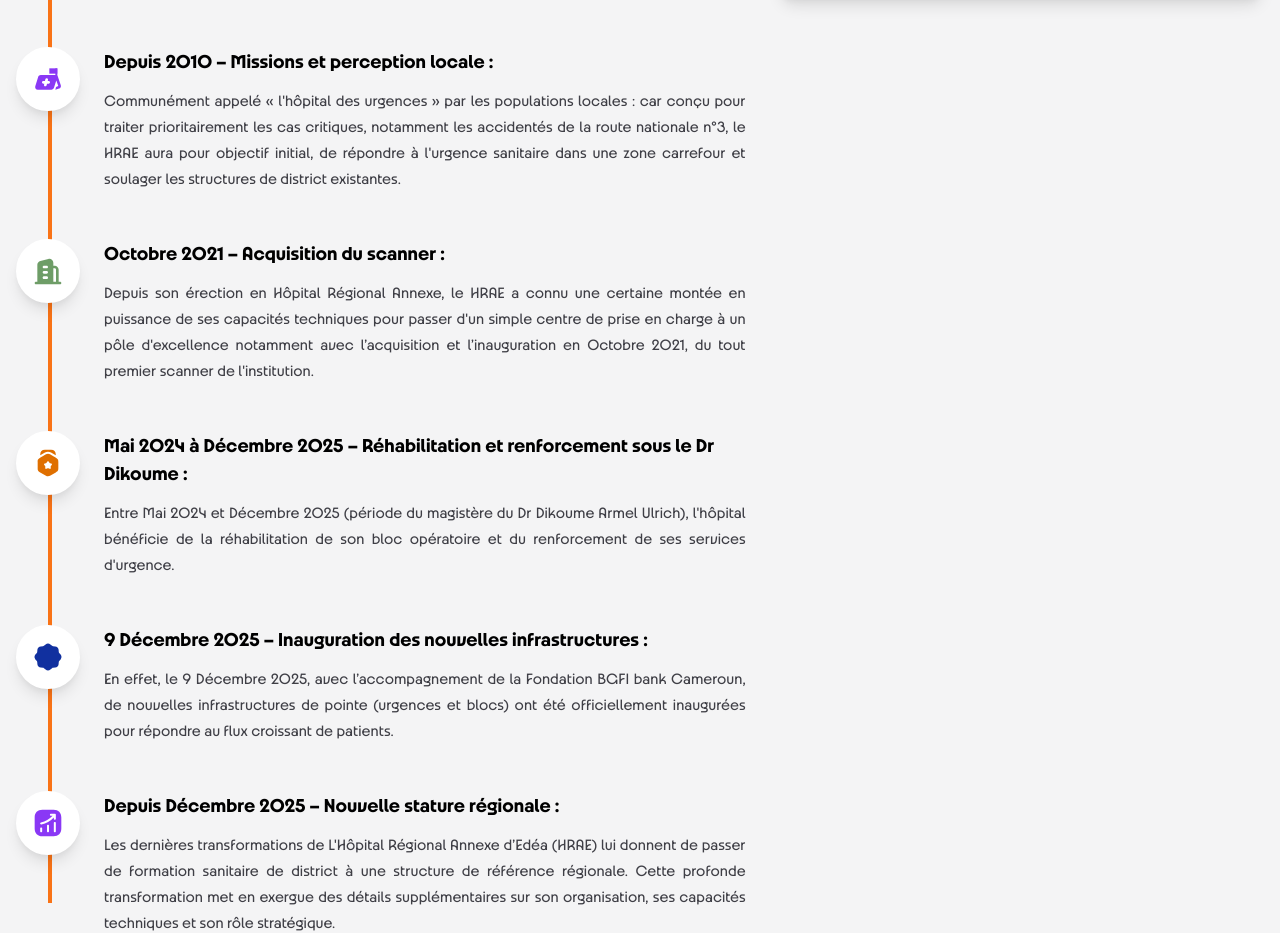
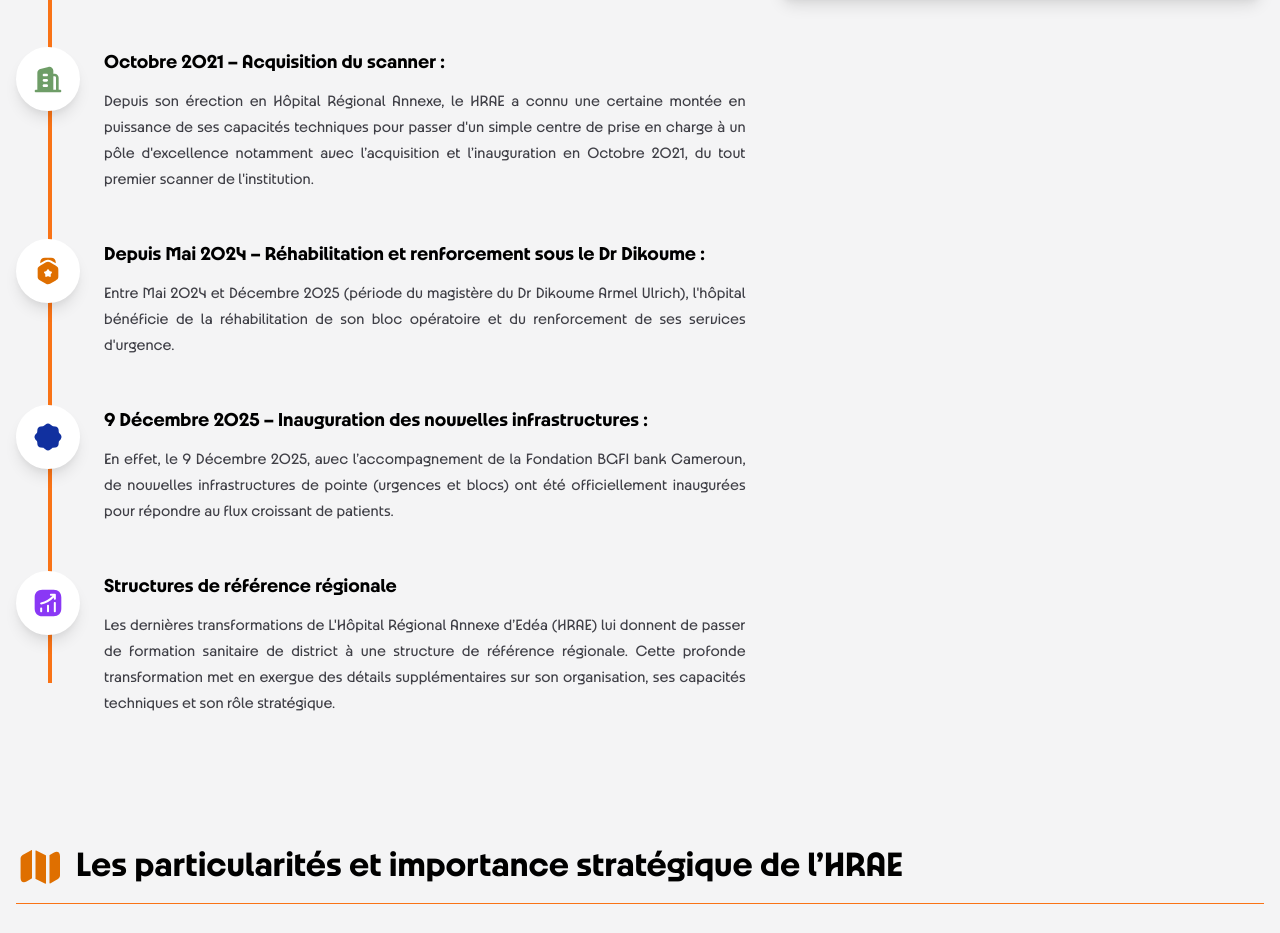
Before and after one commit to hrae-dev/hrae-webSite, a Django app: page /fr/a-propos/ in a window 1280 px wide. Shown: the part 3134-4067 px from the top of the page. Run offline with Django 5.2, Linux system fonts and the light colour scheme; data comes from the database, SQL or seed files in the repository; data that the repository does not hold is empty; some libraries are stand-ins or nearby versions.

Commit message:
about history fix

```diff
--- a/templates/Home/about_us.html
+++ b/templates/Home/about_us.html
@@ -202,7 +202,7 @@ Nous sommes à votre service, avec dévouement et professionnalisme.
                         </div>
 
                         <div class="flex-grow">
-                            <h3 class="text-xl font-bold mb-3">Avant 2010 – Origines et contexte :</h3>
+                            <h3 class="text-xl font-bold mb-3">Contexte :</h3>
                             <p class="text-gray-700 leading-relaxed text-justify">
                                Institution pivot du système de santé camerounais particulièrement, en raison de sa position stratégique sur l'axe routier de la Nationale Numéro 3 (Douala-Yaoundé), l'Hôpital Régional Annexe (HRA) d'Edéa est situé dans le département de la Sanaga-Maritime, Région du Littoral.
                             </p>
@@ -220,9 +220,11 @@ Nous sommes à votre service, avec dévouement et professionnalisme.
                             <img src="{% static 'icons/document-icon.svg' %}" alt="" class="w-8 h-8">
                         </div>
                         <div class="flex-grow">
-                            <h3 class="text-xl font-bold mb-3">Le xx/xx 2010-2011 – Élévation au statut d’Hôpital Régional Annexe : </h3>
+                            <h3 class="text-xl font-bold mb-3">Le 08/12/2010 – Élévation au statut d'Hôpital Régional (Arrêté du MINSANTE).</h3>
                             <p class="text-gray-700 leading-relaxed text-justify">
                                 L’Hôpital de District d’Edéa est érigé en Formation hospitalière publique de 2ème Catégorie dans la pyramide sanitaire du Cameroun (ce qui signifie, qu'il se situe juste en dessous des hôpitaux généraux) sous la dénomination de : Hôpital Régional Annexe en abrégé « HRAE ».
+                                Communément appelé « l'hôpital des urgences » par les populations locales : car conçu pour traiter prioritairement les cas critiques, notamment les accidentés de la route nationale n°3, le HRAE aura pour objectif initial, de répondre à l'urgence sanitaire dans une zone carrefour et soulager les structures de district existantes.
+
                             </p>
                         </div>
                     </div>
@@ -232,7 +234,7 @@ Nous sommes à votre service, avec dévouement et professionnalisme.
                 </div>
 
                 <!-- Timeline Item 3 -->
-                <div class="flex flex-col lg:flex-row gap-8 items-start relative">
+                <!-- <div class="flex flex-col lg:flex-row gap-8 items-start relative">
                     <div class="lg:w-3/5 flex gap-6">
                          <div class="shrink-0 w-16 h-16 min-w-[4rem] bg-white rounded-full flex items-center justify-center border-4 border-white shadow-lg z-10 relative">
                             <img src="{% static 'icons/medical-icon.svg' %}" alt="" class="w-8 h-8">
@@ -245,7 +247,7 @@ Nous sommes à votre service, avec dévouement et professionnalisme.
                         </div>
                     </div>
                     <div class="lg:w-2/5"></div>
-                </div>
+                </div> -->
 
                 <!-- Timeline Item 4 -->
                 <div class="flex flex-col lg:flex-row gap-8 items-start relative">
@@ -270,7 +272,7 @@ Nous sommes à votre service, avec dévouement et professionnalisme.
                             <img src="{% static 'icons/distinction-icon.svg' %}" alt="" class="w-8 h-8">
                         </div>
                         <div class="flex-grow">
-                            <h3 class="text-xl font-bold mb-3">Mai 2024 à Décembre 2025 – Réhabilitation et renforcement sous le Dr Dikoume :  </h3>
+                            <h3 class="text-xl font-bold mb-3"> Depuis Mai 2024 – Réhabilitation et renforcement sous le Dr Dikoume :  </h3>
                             <p class="text-gray-700 leading-relaxed text-justify">
                                 Entre Mai 2024 et Décembre 2025 (période du magistère du Dr Dikoume Armel Ulrich), l'hôpital bénéficie de la réhabilitation de son bloc opératoire et du renforcement de ses services d'urgence.
                             </p>
@@ -302,7 +304,7 @@ Nous sommes à votre service, avec dévouement et professionnalisme.
                             <img src="{% static 'icons/increase-icon.svg' %}" alt="" class="w-8 h-8">
                         </div>
                         <div class="flex-grow">
-                            <h3 class="text-xl font-bold mb-3">Depuis Décembre 2025 – Nouvelle stature régionale :       </h3>
+                            <h3 class="text-xl font-bold mb-3">Structures de référence régionale </h3>
                             <p class="text-gray-700 leading-relaxed text-justify">
                                Les dernières transformations de L'Hôpital Régional Annexe d’Edéa (HRAE) lui donnent de passer de formation sanitaire de district à une structure de référence régionale. Cette profonde transformation met en exergue des détails supplémentaires sur son organisation, ses capacités techniques et son rôle stratégique.
                             </p>
```
